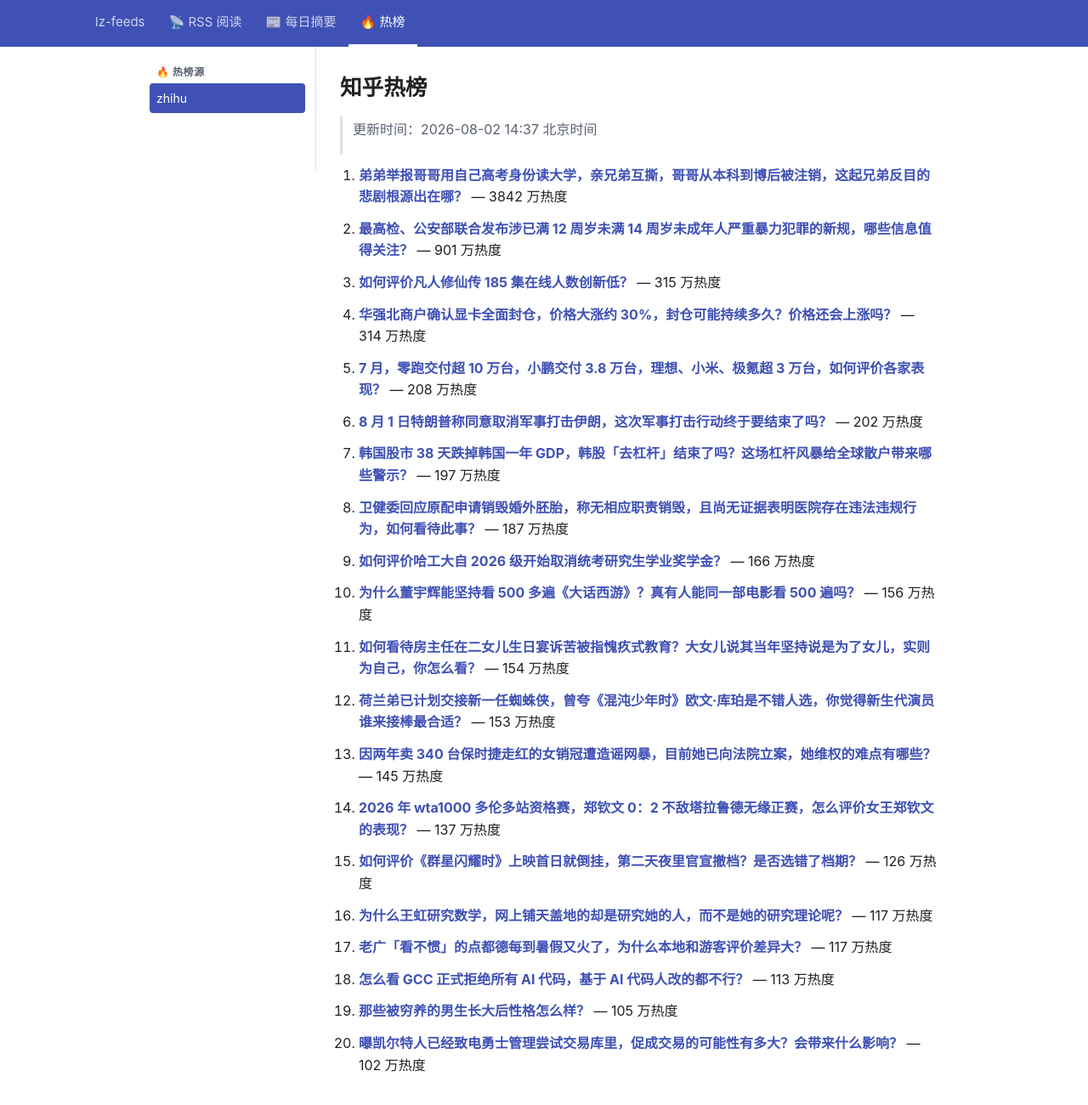
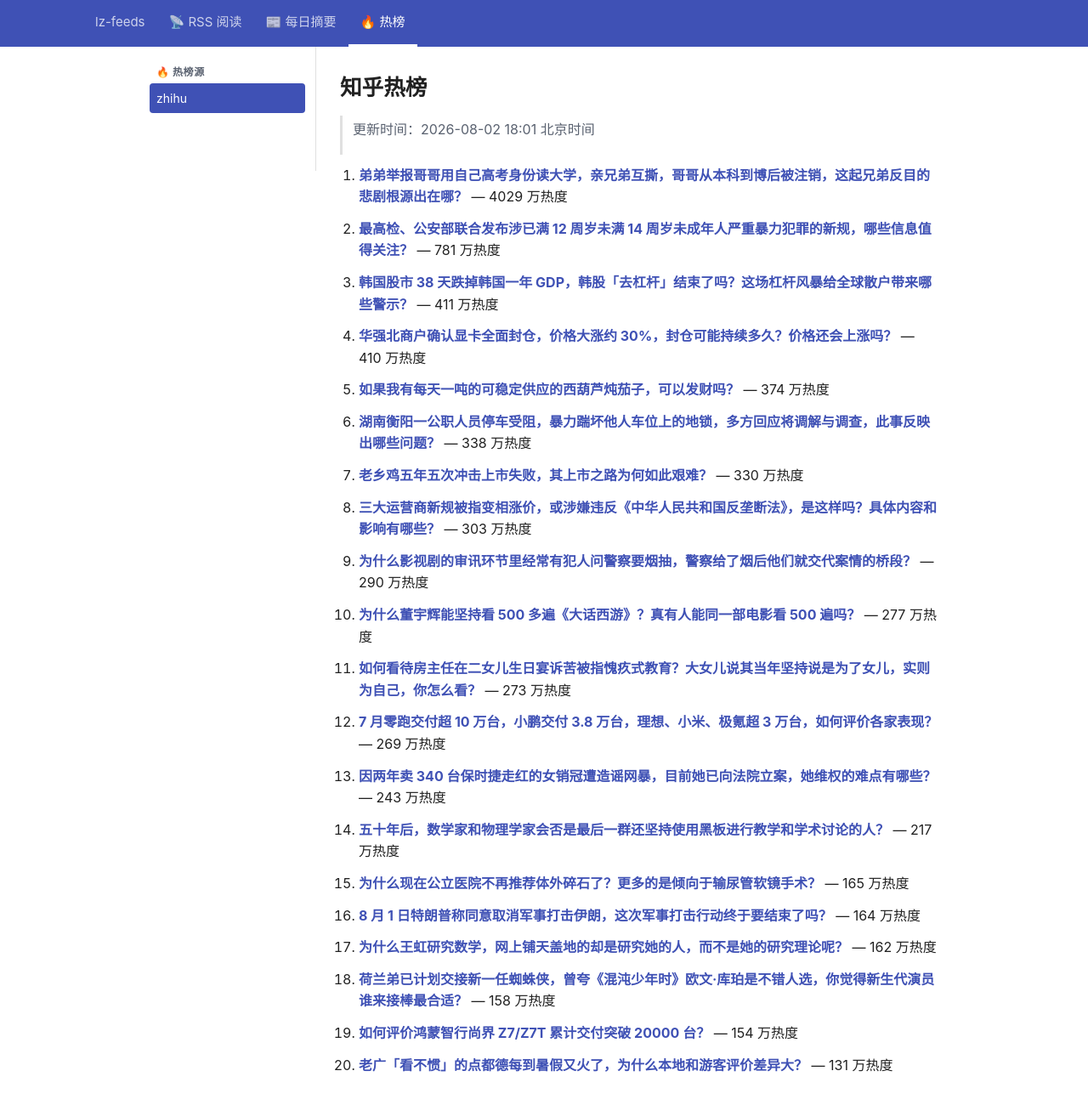
Before and after one commit to lizhang0101/lz-feeds, a Jekyll site: the page built from _hotlist/zhihu.md, in a window 1280 px wide and 1330 px high. Shown: the top 1300 px of the window at 85% size. Built offline with Jekyll 4.4.1, drawn with Linux system fonts in a browser that asks for light colours.

Commit message:
hotlist: 2026-08-02T10:01Z

```diff
--- a/_hotlist/zhihu.md
+++ b/_hotlist/zhihu.md
@@ -1,48 +1,48 @@
 ---
-updated: 2026-08-02 14:37 北京时间
+updated: 2026-08-02 18:01 北京时间
 count: 20
 ---
 
 # 知乎热榜
 
-> 更新时间：2026-08-02 14:37 北京时间
+> 更新时间：2026-08-02 18:01 北京时间
 
-1. **[弟弟举报哥哥用自己高考身份读大学，亲兄弟互撕，哥哥从本科到博后被注销，这起兄弟反目的悲剧根源出在哪？](https://www.zhihu.com/question/2066897666827620550)** — 3842 万热度
+1. **[弟弟举报哥哥用自己高考身份读大学，亲兄弟互撕，哥哥从本科到博后被注销，这起兄弟反目的悲剧根源出在哪？](https://www.zhihu.com/question/2066897666827620550)** — 4029 万热度
 
-2. **[最高检、公安部联合发布涉已满 12 周岁未满 14 周岁未成年人严重暴力犯罪的新规，哪些信息值得关注？](https://www.zhihu.com/question/2066607321828909163)** — 901 万热度
+2. **[最高检、公安部联合发布涉已满 12 周岁未满 14 周岁未成年人严重暴力犯罪的新规，哪些信息值得关注？](https://www.zhihu.com/question/2066607321828909163)** — 781 万热度
 
-3. **[如何评价凡人修仙传 185 集在线人数创新低？](https://www.zhihu.com/question/2066913777354854626)** — 315 万热度
+3. **[韩国股市 38 天跌掉韩国一年 GDP，韩股「去杠杆」结束了吗？这场杠杆风暴给全球散户带来哪些警示？](https://www.zhihu.com/question/2066920268627547112)** — 411 万热度
 
-4. **[华强北商户确认显卡全面封仓，价格大涨约 30%，封仓可能持续多久？价格还会上涨吗？](https://www.zhihu.com/question/2066457771600343391)** — 314 万热度
+4. **[华强北商户确认显卡全面封仓，价格大涨约 30%，封仓可能持续多久？价格还会上涨吗？](https://www.zhihu.com/question/2066457771600343391)** — 410 万热度
 
-5. **[7 月，零跑交付超 10 万台，小鹏交付 3.8 万台，理想、小米、极氪超 3 万台，如何评价各家表现？](https://www.zhihu.com/question/2066920261631451637)** — 208 万热度
+5. **[如果我有每天一吨的可稳定供应的西葫芦炖茄子，可以发财吗？](https://www.zhihu.com/question/2017228756352266760)** — 374 万热度
 
-6. **[8 月 1 日特朗普称同意取消军事打击伊朗，这次军事打击行动终于要结束了吗？](https://www.zhihu.com/question/2067198062456463879)** — 202 万热度
+6. **[湖南衡阳一公职人员停车受阻，暴力踹坏他人车位上的地锁，多方回应将调解与调查，此事反映出哪些问题？](https://www.zhihu.com/question/2067049099380123588)** — 338 万热度
 
-7. **[韩国股市 38 天跌掉韩国一年 GDP，韩股「去杠杆」结束了吗？这场杠杆风暴给全球散户带来哪些警示？](https://www.zhihu.com/question/2066920268627547112)** — 197 万热度
+7. **[老乡鸡五年五次冲击上市失败，其上市之路为何如此艰难？](https://www.zhihu.com/question/2058944403218212219)** — 330 万热度
 
-8. **[卫健委回应原配申请销毁婚外胚胎，称无相应职责销毁，且尚无证据表明医院存在违法违规行为，如何看待此事？](https://www.zhihu.com/question/2066572406123247015)** — 187 万热度
+8. **[三大运营商新规被指变相涨价，或涉嫌违反《中华人民共和国反垄断法》，是这样吗？具体内容和影响有哪些？](https://www.zhihu.com/question/2067188417344153250)** — 303 万热度
 
-9. **[如何评价哈工大自 2026 级开始取消统考研究生学业奖学金？](https://www.zhihu.com/question/2065166119082766374)** — 166 万热度
+9. **[为什么影视剧的审讯环节里经常有犯人问警察要烟抽，警察给了烟后他们就交代案情的桥段？](https://www.zhihu.com/question/2014369505015538447)** — 290 万热度
 
-10. **[为什么董宇辉能坚持看 500 多遍《大话西游》？真有人能同一部电影看 500 遍吗？](https://www.zhihu.com/question/2066466013324088063)** — 156 万热度
+10. **[为什么董宇辉能坚持看 500 多遍《大话西游》？真有人能同一部电影看 500 遍吗？](https://www.zhihu.com/question/2066466013324088063)** — 277 万热度
 
-11. **[如何看待房主任在二女儿生日宴诉苦被指愧疚式教育？大女儿说其当年坚持说是为了女儿，实则为自己，你怎么看？](https://www.zhihu.com/question/2067018457934197978)** — 154 万热度
+11. **[如何看待房主任在二女儿生日宴诉苦被指愧疚式教育？大女儿说其当年坚持说是为了女儿，实则为自己，你怎么看？](https://www.zhihu.com/question/2067018457934197978)** — 273 万热度
 
-12. **[荷兰弟已计划交接新一任蜘蛛侠，曾夸《混沌少年时》欧文·库珀是不错人选，你觉得新生代演员谁来接棒最合适？](https://www.zhihu.com/question/2066482755664175153)** — 153 万热度
+12. **[7 月零跑交付超 10 万台，小鹏交付 3.8 万台，理想、小米、极氪超 3 万台，如何评价各家表现？](https://www.zhihu.com/question/2066920261631451637)** — 269 万热度
 
-13. **[因两年卖 340 台保时捷走红的女销冠遭造谣网暴，目前她已向法院立案，她维权的难点有哪些？](https://www.zhihu.com/question/2066617997154677677)** — 145 万热度
+13. **[因两年卖 340 台保时捷走红的女销冠遭造谣网暴，目前她已向法院立案，她维权的难点有哪些？](https://www.zhihu.com/question/2066617997154677677)** — 243 万热度
 
-14. **[2026 年 wta1000 多伦多站资格赛，郑钦文 0：2 不敌塔拉鲁德无缘正赛，怎么评价女王郑钦文的表现？](https://www.zhihu.com/question/2067079336692278119)** — 137 万热度
+14. **[五十年后，数学家和物理学家会否是最后一群还坚持使用黑板进行教学和学术讨论的人？](https://www.zhihu.com/question/361113901)** — 217 万热度
 
-15. **[如何评价《群星闪耀时》上映首日就倒挂，第二天夜里官宣撤档？是否选错了档期？](https://www.zhihu.com/question/2064914903232672188)** — 126 万热度
+15. **[为什么现在公立医院不再推荐体外碎石了？更多的是倾向于输尿管软镜手术？](https://www.zhihu.com/question/2010360978995422008)** — 165 万热度
 
-16. **[为什么王虹研究数学，网上铺天盖地的却是研究她的人，而不是她的研究理论呢？](https://www.zhihu.com/question/2065556367398776982)** — 117 万热度
+16. **[8 月 1 日特朗普称同意取消军事打击伊朗，这次军事打击行动终于要结束了吗？](https://www.zhihu.com/question/2067198062456463879)** — 164 万热度
 
-17. **[老广「看不惯」的点都德每到暑假又火了，为什么本地和游客评价差异大？](https://www.zhihu.com/question/2066180723078338542)** — 117 万热度
+17. **[为什么王虹研究数学，网上铺天盖地的却是研究她的人，而不是她的研究理论呢？](https://www.zhihu.com/question/2065556367398776982)** — 162 万热度
 
-18. **[怎么看 GCC 正式拒绝所有 AI 代码，基于 AI 代码人改的都不行？](https://www.zhihu.com/question/2066611104294482895)** — 113 万热度
+18. **[荷兰弟已计划交接新一任蜘蛛侠，曾夸《混沌少年时》欧文·库珀是不错人选，你觉得新生代演员谁来接棒最合适？](https://www.zhihu.com/question/2066482755664175153)** — 158 万热度
 
-19. **[那些被穷养的男生长大后性格怎么样？](https://www.zhihu.com/question/263676326)** — 105 万热度
+19. **[如何评价鸿蒙智行尚界 Z7/Z7T 累计交付突破 20000 台？](https://www.zhihu.com/question/2067071408061129973)** — 154 万热度
 
-20. **[曝凯尔特人已经致电勇士管理尝试交易库里，促成交易的可能性有多大？会带来什么影响？](https://www.zhihu.com/question/2067193647045375391)** — 102 万热度
+20. **[老广「看不惯」的点都德每到暑假又火了，为什么本地和游客评价差异大？](https://www.zhihu.com/question/2066180723078338542)** — 131 万热度
```
